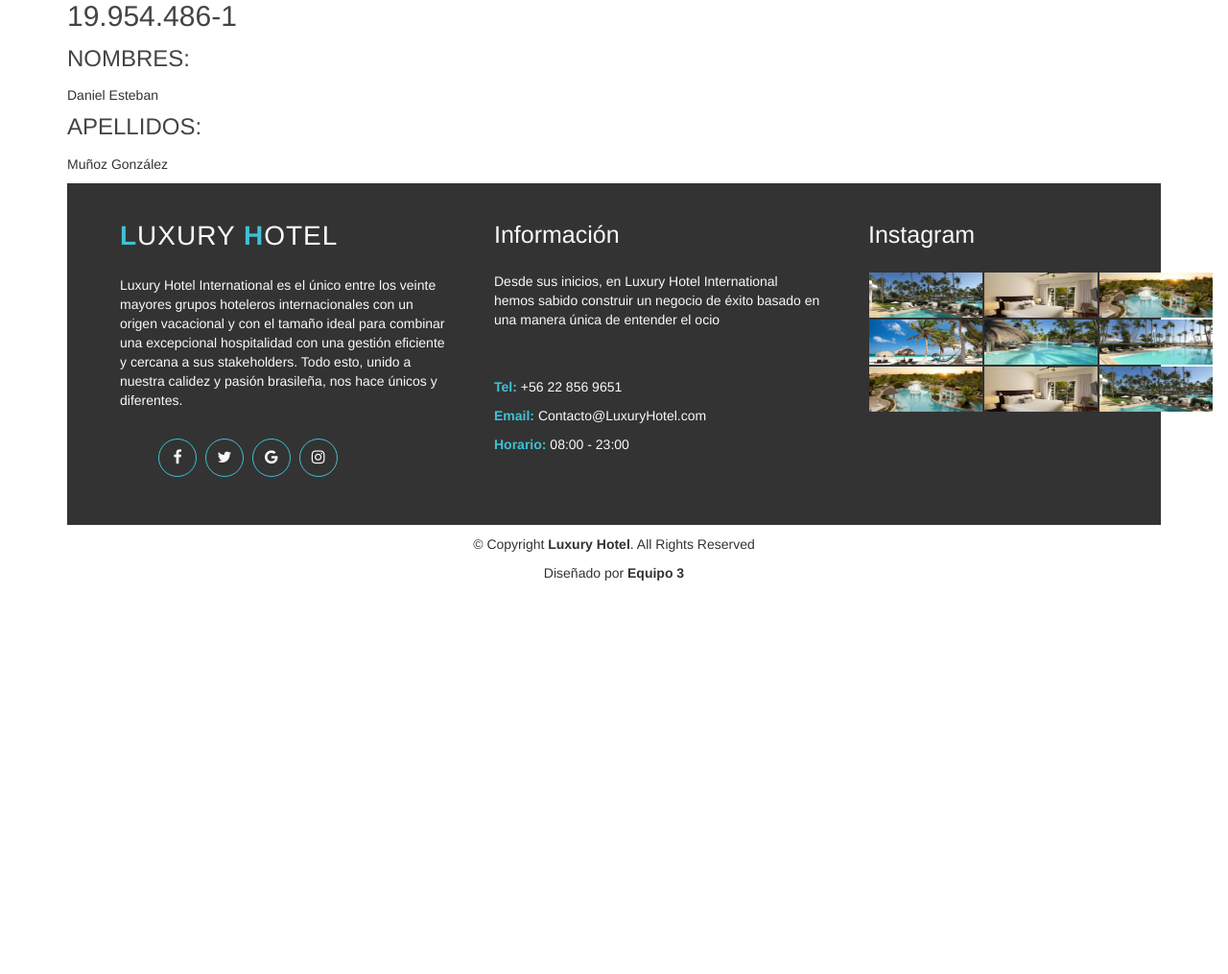
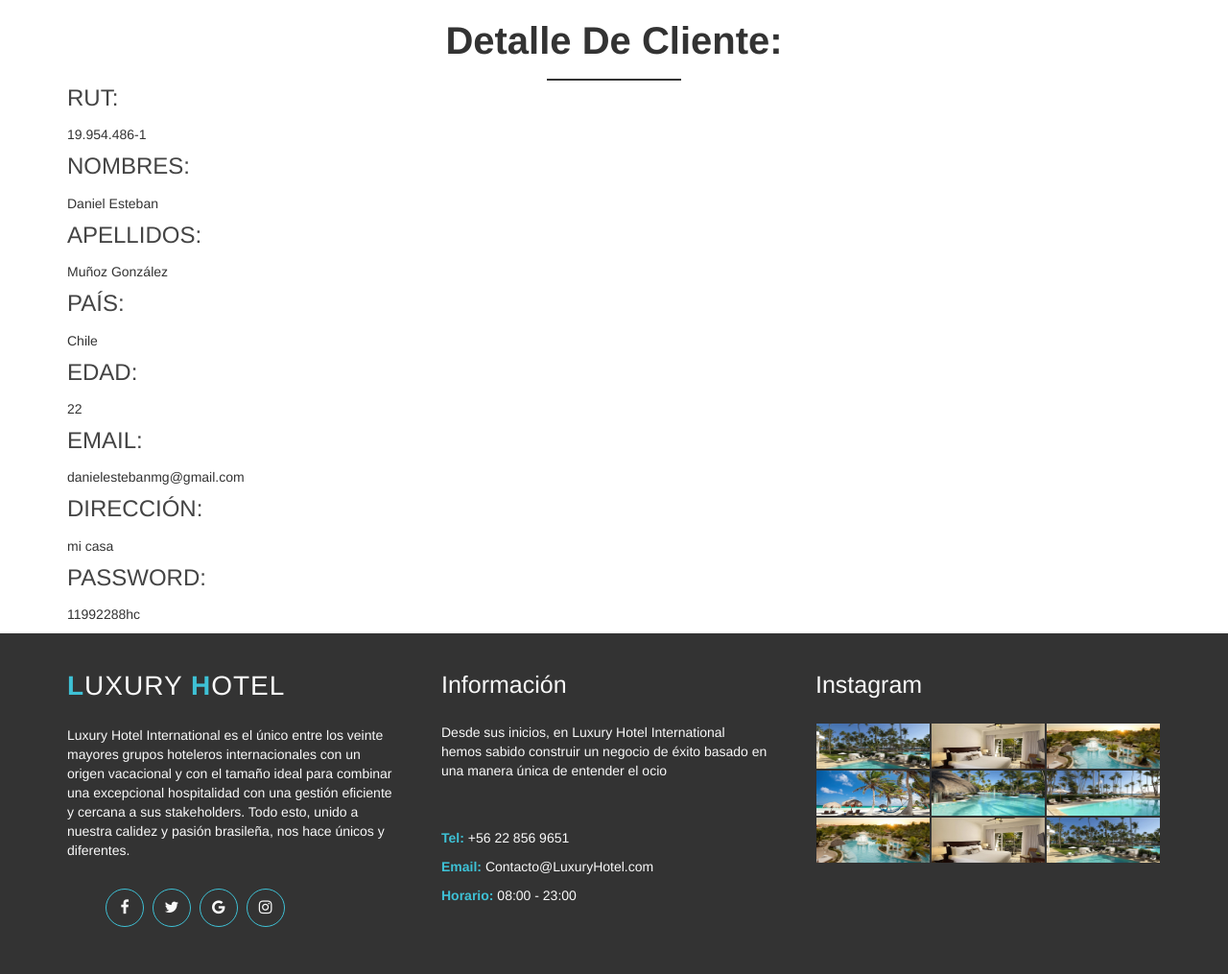
Before and after one commit to Danielmunozgz/Fase3PerezQuintanillaMunoz, a Django app: a page that uses luxuryhotel/hotel/templates/CRUD/cliente_detail.html in a window 1280 px wide. Shown: the part 52-1067 px from the top of the page at 96% size. Before the commit the page ends 657 px from the top, so only its background shows below. Run offline with Django 3.2, Linux system fonts and the light colour scheme; data comes from the database, SQL or seed files in the repository; both versions use the stored data as it was after the commit; some libraries are stand-ins or nearby versions.

Commit message:
Ultimas modificaciones

```diff
--- a/Datos.txt
+++ b/Datos.txt
@@ -1,7 +1,7 @@
 Credenciales:
 
 Usuario: admin
-Contraseña: 1199228hc
+Contraseña: 11992288hc
 
 Usuario: director
 Contraseña: segusuario
--- a/luxuryhotel/hotel/templates/CRUD/cliente_detail.html
+++ b/luxuryhotel/hotel/templates/CRUD/cliente_detail.html
@@ -3,17 +3,26 @@
 {% block content %}
 {% load static %}
     <div class="container">
-        <h2 class="section-headline">  {{cliente.rut}} </h2>
+        <div class="section-headline cliente text-center">
+            <h2 style="text-center"> Detalle de cliente:</h2>
+        </div>
 
         {% if user.is_authenticated %}{% if user.is_staff %}
-            <a class="btn btn-default" href="{% url 'cliente_update' pk=cliente.pk %}">Editar</a>
-            <a class="btn btn-default" href="{% url 'cliente_delete' pk=cliente.pk %}">Eliminar</a>
+            <a class="btn btn-default text-center" href="{% url 'cliente_update' pk=cliente.pk %}">Editar</a>
+            <a class="btn btn-default text-center" href="{% url 'cliente_delete' pk=cliente.pk %}">Eliminar</a>
         {% endif %}{% endif %}
 
         <div class="row">
             <div class="col-md-6">
+                <h3>RUT: </h3> <p>{{cliente.rut}}</p>
                 <h3>NOMBRES: </h3> <p>{{cliente.nombres}}</p>
                 <h3>APELLIDOS: </h3> <p>{{cliente.apellidos}}</p>
+                <h3>PAÍS: </h3> <p>{{cliente.pais}}</p>
+                <h3>EDAD: </h3> <p>{{cliente.edad}}</p>
+                <h3>EMAIL: </h3> <p>{{cliente.email}}</p>
+                <h3>DIRECCIÓN: </h3> <p>{{cliente.direccion}}</p>
+                <h3>PASSWORD: </h3> <p>{{cliente.password}}</p>
             </div>
         </div>
+    </div>
 {% endblock %}
```
Also changed, not shown: luxuryhotel/hotel/templates/CRUD/cliente_confirm_delete.html (+9 -7 lines), luxuryhotel/hotel/templates/CRUD/cliente_list.html (+11 -2 lines), luxuryhotel/hotel/templates/CRUD/habitacion_confirm_delete.html (+7 -5 lines), luxuryhotel/hotel/templates/CRUD/habitacion_list.html (+17 -9 lines), luxuryhotel/db.sqlite3, luxuryhotel/hotel/static/css/styles.css (line endings or trailing spaces).
